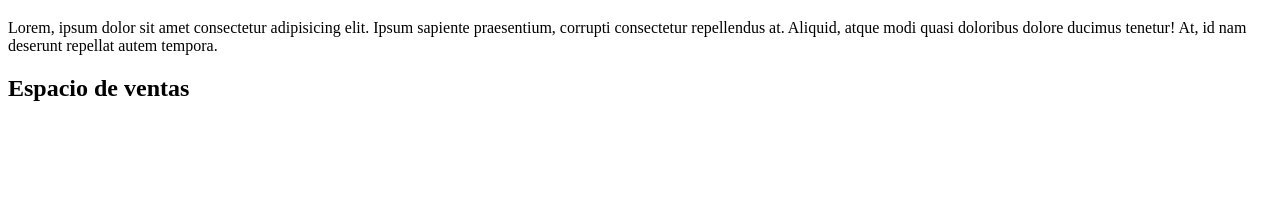
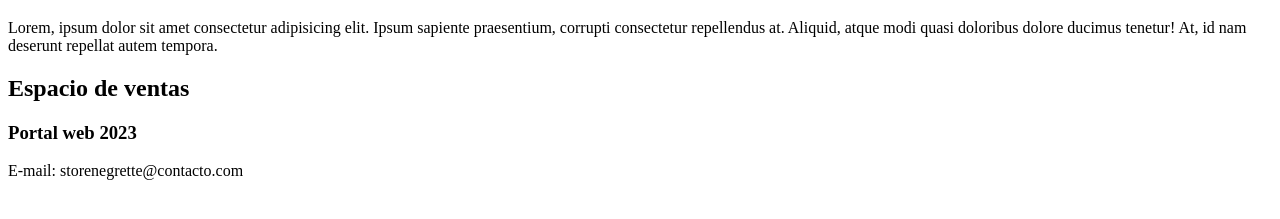
Before and after one commit to KevinNegrette/Ejerciciosgit, a plain HTML site: page index.html in a window 1280 px wide. Shown: the part 61-280 px from the top of the page. Drawn offline with Linux system fonts and the light colour scheme.

Commit message:
Creamos un footer

```diff
--- a/index.html
+++ b/index.html
@@ -7,6 +7,9 @@
     <h1>Bienvenida</h1>
     <p>Lorem, ipsum dolor sit amet consectetur adipisicing elit. Ipsum sapiente praesentium, corrupti consectetur repellendus at. Aliquid, atque modi quasi doloribus dolore ducimus tenetur! At, id nam deserunt repellat autem tempora.</p>
     <h2>Espacio de ventas</h2>
+    <h3>Portal web 2023</h3>
+
+    <footer>E-mail: storenegrette@contacto.com</footer>
 </head>
 <body>
 
```
Also changed, not shown: main.js (added).
